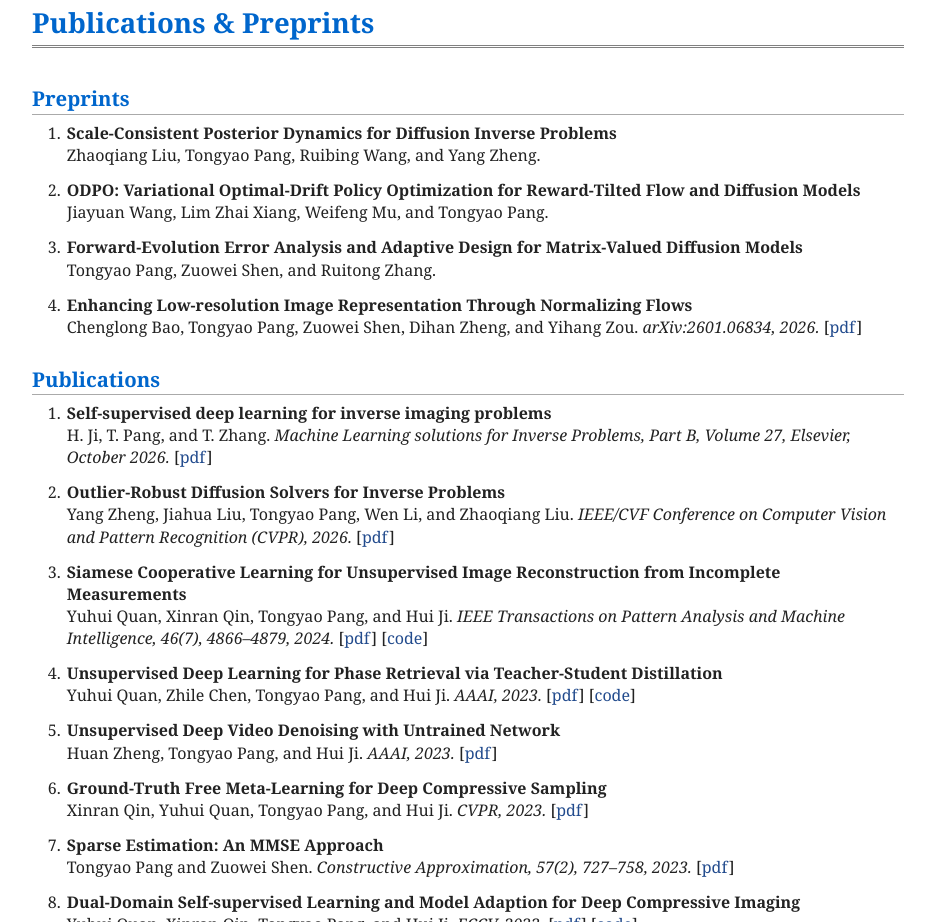
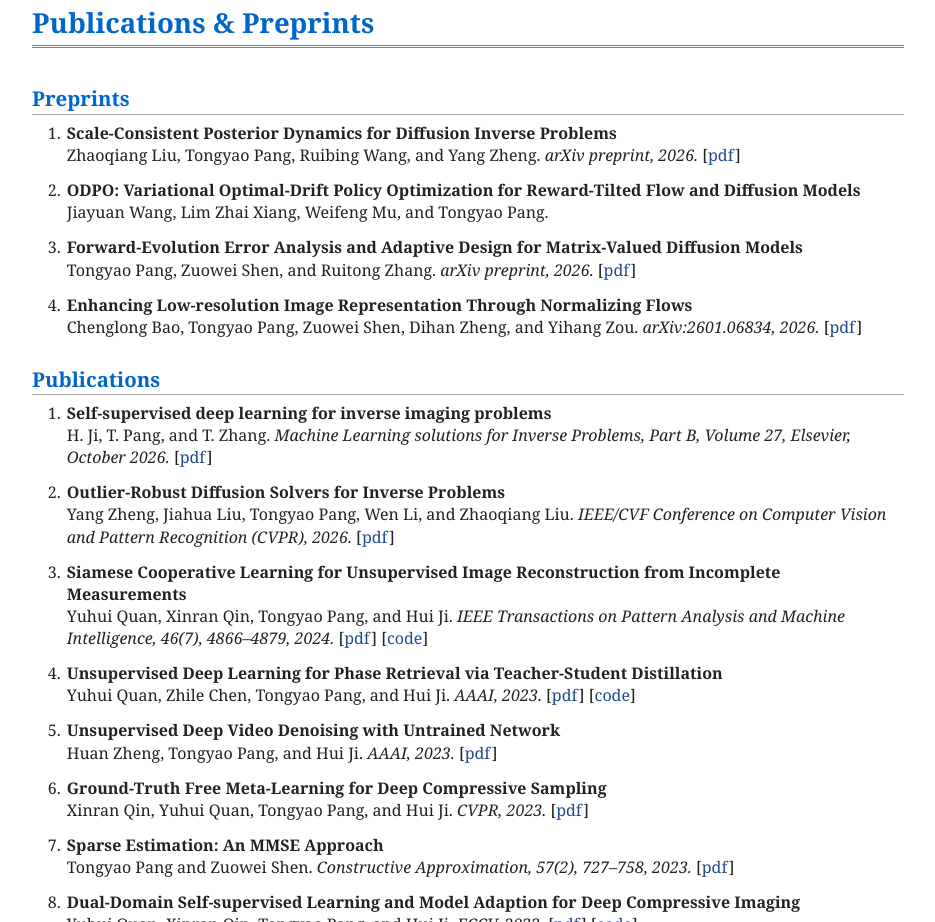
Before and after one commit to PangTongyao/PangTongyao.github.io, a plain HTML site: page index.html in a window 1280 px wide. Shown: the part 940-1862 px from the top of the page, without its empty margins (172-1107 px from the left). Drawn offline with Linux system fonts and the light colour scheme.

Commit message:
Add arXiv preprint PDFs

```diff
--- a/index.html
+++ b/index.html
@@ -62,9 +62,9 @@
 
         <h2>Preprints</h2>
         <ol class="publication-list">
-          <li><p><strong>Scale-Consistent Posterior Dynamics for Diffusion Inverse Problems</strong><br>Zhaoqiang Liu, Tongyao Pang, Ruibing Wang, and Yang Zheng.</p></li>
+          <li><p><strong>Scale-Consistent Posterior Dynamics for Diffusion Inverse Problems</strong><br>Zhaoqiang Liu, Tongyao Pang, Ruibing Wang, and Yang Zheng. <em>arXiv preprint, 2026.</em> [<a href="papers/scale-consistent-posterior-dynamics.pdf">pdf</a>]</p></li>
           <li><p><strong>ODPO: Variational Optimal-Drift Policy Optimization for Reward-Tilted Flow and Diffusion Models</strong><br>Jiayuan Wang, Lim Zhai Xiang, Weifeng Mu, and Tongyao Pang.</p></li>
-          <li><p><strong>Forward-Evolution Error Analysis and Adaptive Design for Matrix-Valued Diffusion Models</strong><br>Tongyao Pang, Zuowei Shen, and Ruitong Zhang.</p></li>
+          <li><p><strong>Forward-Evolution Error Analysis and Adaptive Design for Matrix-Valued Diffusion Models</strong><br>Tongyao Pang, Zuowei Shen, and Ruitong Zhang. <em>arXiv preprint, 2026.</em> [<a href="papers/forward-evolution-error-analysis.pdf">pdf</a>]</p></li>
           <li><p><strong>Enhancing Low-resolution Image Representation Through Normalizing Flows</strong><br>Chenglong Bao, Tongyao Pang, Zuowei Shen, Dihan Zheng, and Yihang Zou. <em>arXiv:2601.06834, 2026.</em> [<a href="https://arxiv.org/pdf/2601.06834">pdf</a>]</p></li>
         </ol>
 
```
Also changed, not shown: 2 other files.
